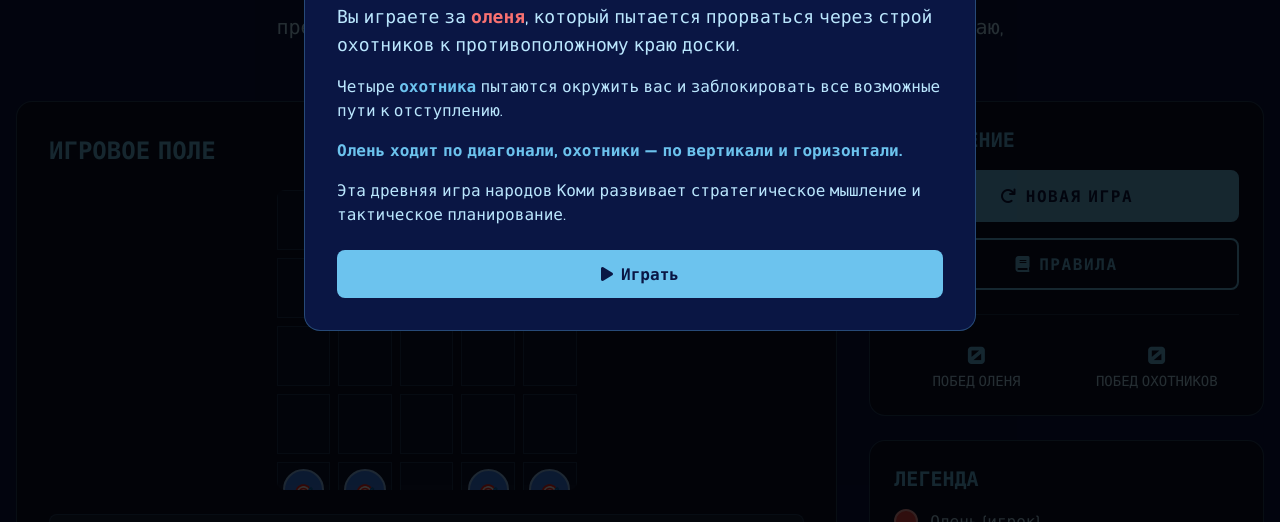
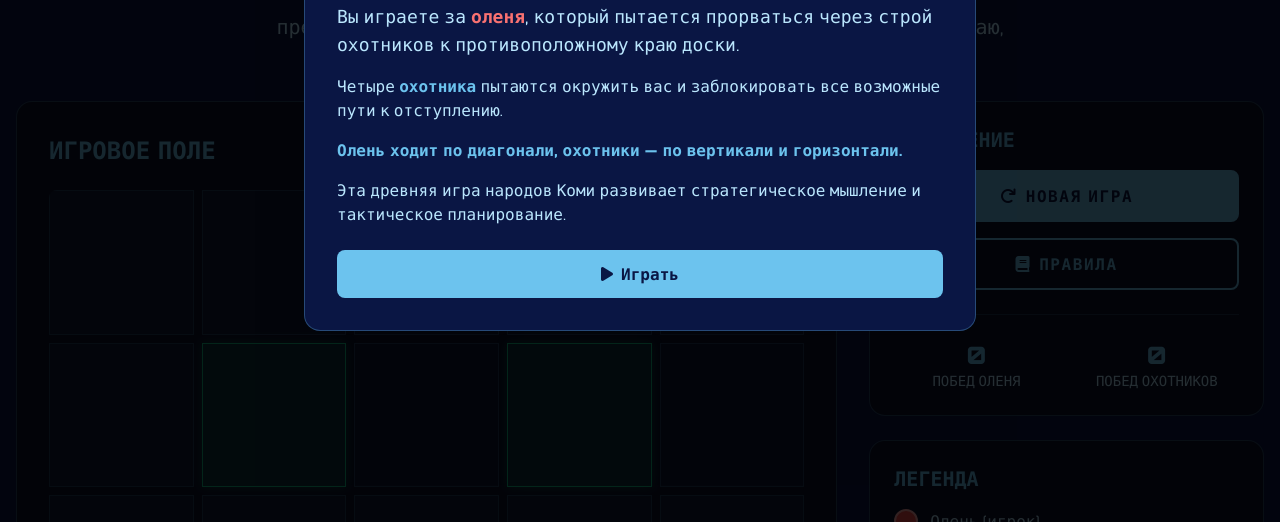
Before and after one commit to kruasanchikk1/storage_site, a plain HTML site: page sever/sever.html in a window 1280 px wide. Shown: the part 278-800 px from the top of the page. Drawn offline with nearby package versions, Linux system fonts and the light colour scheme; files that its build step writes are made by us from their sources.

Commit message:
Доработки СТУНВИНДИСЕП дизайн2

```diff
--- a/sever/sever.css
+++ b/sever/sever.css
@@ -111,7 +111,13 @@ body {
 }
 
 /* Адаптивные размеры игрового поля */
-@media (min-width: 1024px) {
+@media (min-width: 1200px) {
+    .game-board {
+        max-width: 600px;
+    }
+}
+
+@media (min-width: 1024px) and (max-width: 1199px) {
     .game-board {
         max-width: 500px;
     }
@@ -674,6 +680,23 @@ a:focus {
     }
 }
 
+/* Улучшения для очень больших экранов */
+@media (min-width: 1200px) {
+    .game-board {
+        padding: 10px;
+        gap: 3px;
+    }
+
+    .cell {
+        min-height: 70px;
+    }
+
+    .piece {
+        width: 85%;
+        height: 85%;
+    }
+}
+
 /* Улучшения для touch устройств */
 @media (hover: none) and (pointer: coarse) {
     /* Увеличиваем области касания */
--- a/sever/sever.html
+++ b/sever/sever.html
@@ -124,7 +124,7 @@
                     </div>
 
                     <!-- Игровое поле 5x5 -->
-                    <div id="gameBoard" class="game-board mx-auto rounded-lg overflow-hidden grid grid-cols-5 gap-1 md:gap-2" style="max-width: 300px; aspect-ratio: 1;">
+                    <div id="gameBoard" class="game-board mx-auto rounded-lg overflow-hidden grid grid-cols-5 gap-1 md:gap-2" style="aspect-ratio: 1;">
                         <!-- Поле генерируется через JavaScript -->
                     </div>
 
@@ -330,8 +330,10 @@
                             cell.style.minHeight = '40px';
                         } else if (window.innerWidth < 1024) {
                             cell.style.minHeight = '50px';
+                        } else if (window.innerWidth < 1200) {
+                            cell.style.minHeight = '60px';
                         } else {
-                            cell.style.minHeight = '60px';
+                            cell.style.minHeight = '70px';
                         }
 
                         cell.style.cursor = 'pointer';
```
